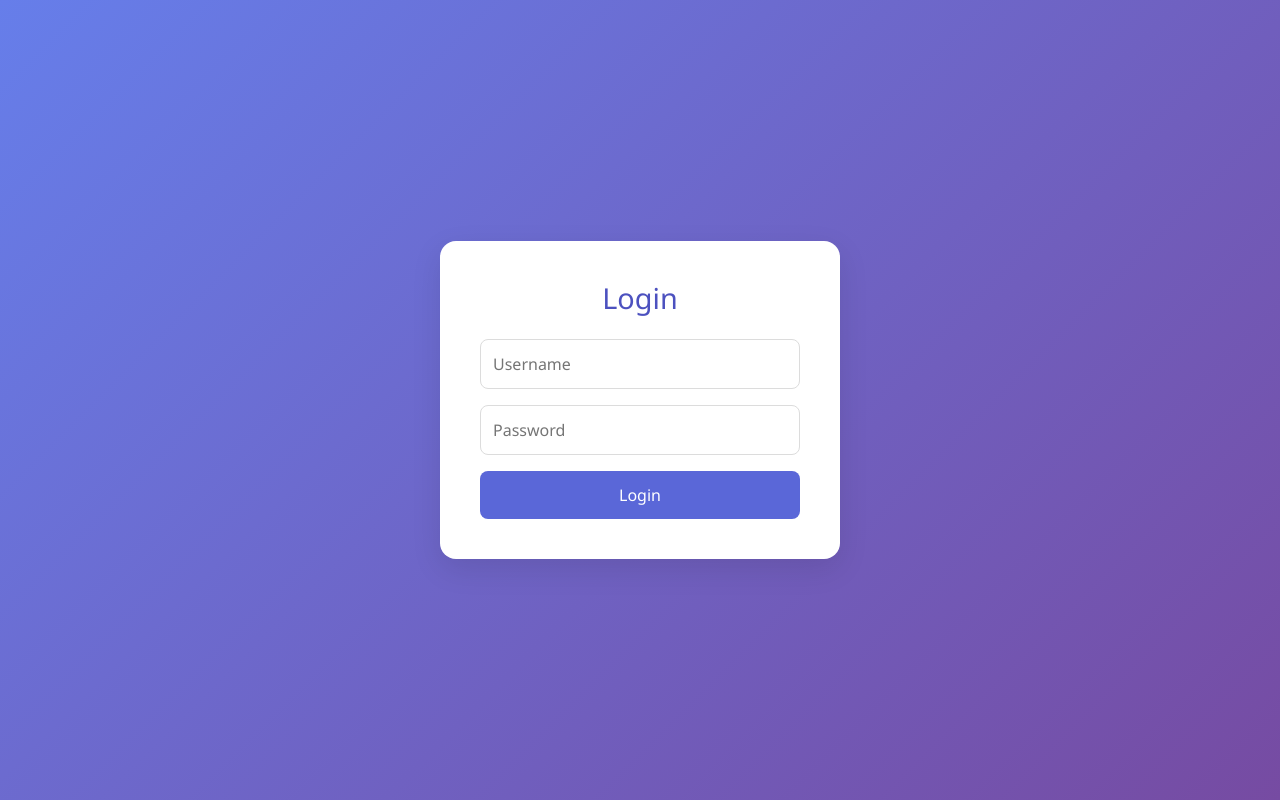
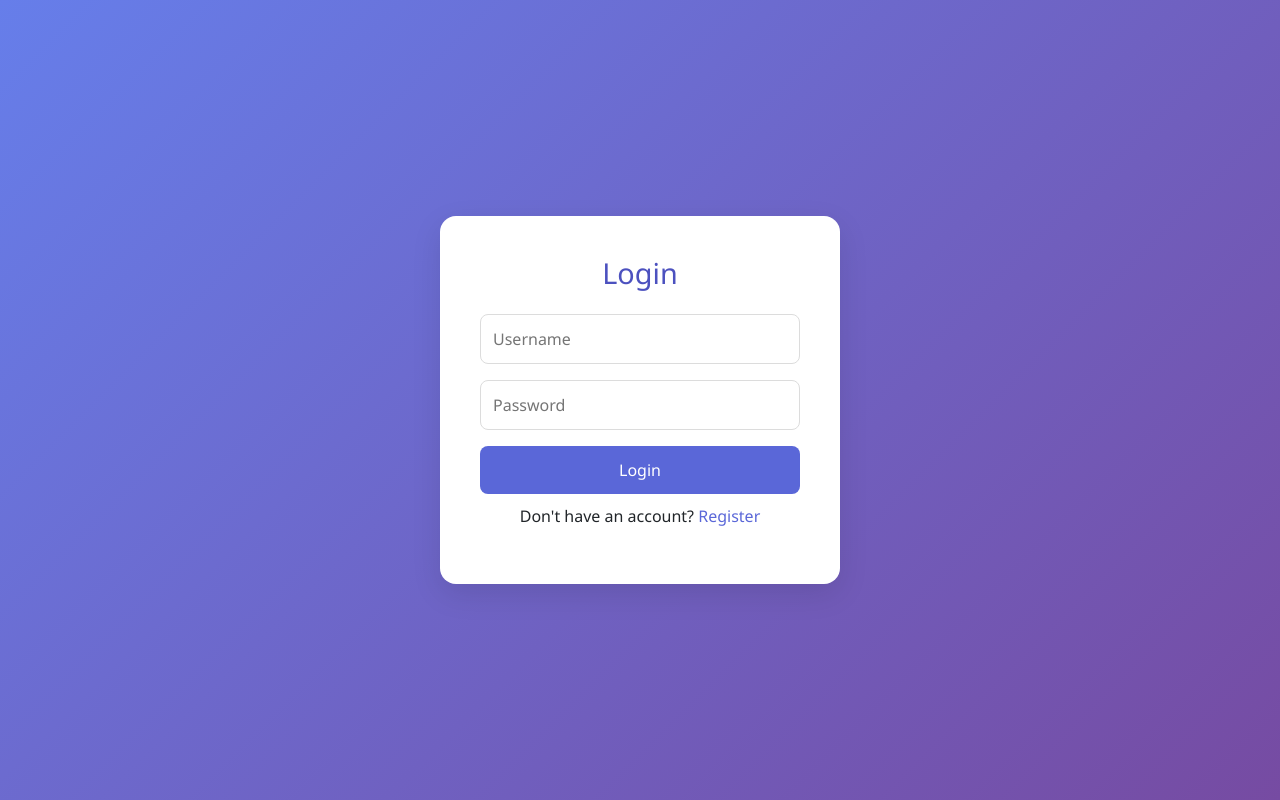
Before and after one commit to Siddhant0227/Custom-Chatbot-Builder, a React (Create React App) app in the folder frontend/: page / in a window 1280 px wide. Built offline with nearby package versions, Linux system fonts and the light colour scheme.

Commit message:
Update Login.jsx

```diff
--- a/frontend/src/components/Login.jsx
+++ b/frontend/src/components/Login.jsx
@@ -1,25 +1,47 @@
 import React, { useState } from 'react';
-import './Login.css'; // Make sure this exists and is imported
+import './Login.css';
 
 const Login = ({ onLogin }) => {
+  const [isRegistering, setIsRegistering] = useState(false);
   const [username, setUsername] = useState('');
   const [password, setPassword] = useState('');
   const [message, setMessage] = useState('');
 
+  // Get users from localStorage or empty array
+  const getUsers = () => JSON.parse(localStorage.getItem('users')) || [];
+
+  // Save users back to localStorage
+  const saveUsers = (users) => localStorage.setItem('users', JSON.stringify(users));
+
   const handleSubmit = (e) => {
     e.preventDefault();
-    if (username === 'admin' && password === '1234') {
-      setMessage('');
-      onLogin(); // ✅ Call parent function to update isLoggedIn
+    const users = getUsers();
+
+    if (isRegistering) {
+      const userExists = users.some(user => user.username === username);
+      if (userExists) {
+        setMessage('Username already exists!');
+        return;
+      }
+      users.push({ username, password });
+      saveUsers(users);
+      setMessage('Registered successfully! You can now sign in.');
+      setIsRegistering(false);
     } else {
-      setMessage('Invalid username or password');
+      const validUser = users.find(user => user.username === username && user.password === password);
+      if (validUser) {
+        setMessage('');
+        onLogin(); // Call parent function to proceed
+      } else {
+        setMessage('Invalid username or password');
+      }
     }
   };
 
   return (
     <div className="login-container">
       <div className="login-card">
-        <h2>Login</h2>
+        <h2>{isRegistering ? 'Register' : 'Login'}</h2>
         {message && <div className="error">{message}</div>}
         <form onSubmit={handleSubmit}>
           <input
@@ -27,15 +49,46 @@ const Login = ({ onLogin }) => {
             placeholder="Username"
             value={username}
             onChange={(e) => setUsername(e.target.value)}
+            required
           />
           <input
             type="password"
             placeholder="Password"
             value={password}
             onChange={(e) => setPassword(e.target.value)}
+            required
           />
-          <button type="submit">Login</button>
+          <button type="submit">{isRegistering ? 'Register' : 'Login'}</button>
         </form>
+        <p style={{ marginTop: '10px', textAlign: 'center' }}>
+          {isRegistering ? (
+            <>
+              Already have an account?{' '}
+              <span
+                style={{ color: '#5a67d8', cursor: 'pointer' }}
+                onClick={() => {
+                  setIsRegistering(false);
+                  setMessage('');
+                }}
+              >
+                Sign In
+              </span>
+            </>
+          ) : (
+            <>
+              Don't have an account?{' '}
+              <span
+                style={{ color: '#5a67d8', cursor: 'pointer' }}
+                onClick={() => {
+                  setIsRegistering(true);
+                  setMessage('');
+                }}
+              >
+                Register
+              </span>
+            </>
+          )}
+        </p>
       </div>
     </div>
   );
```
